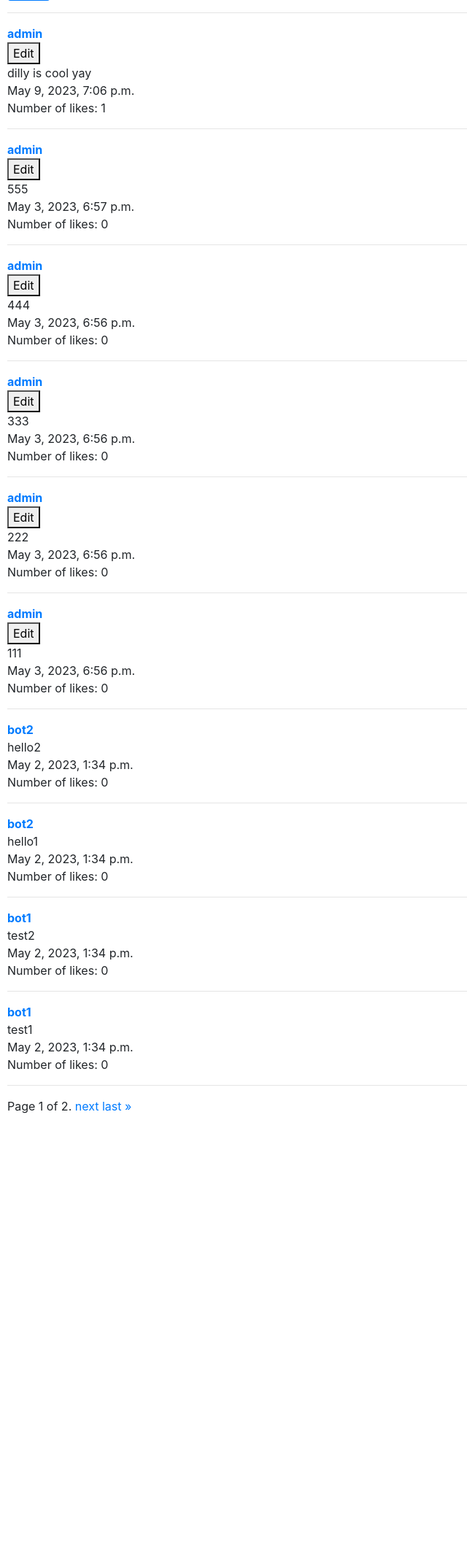
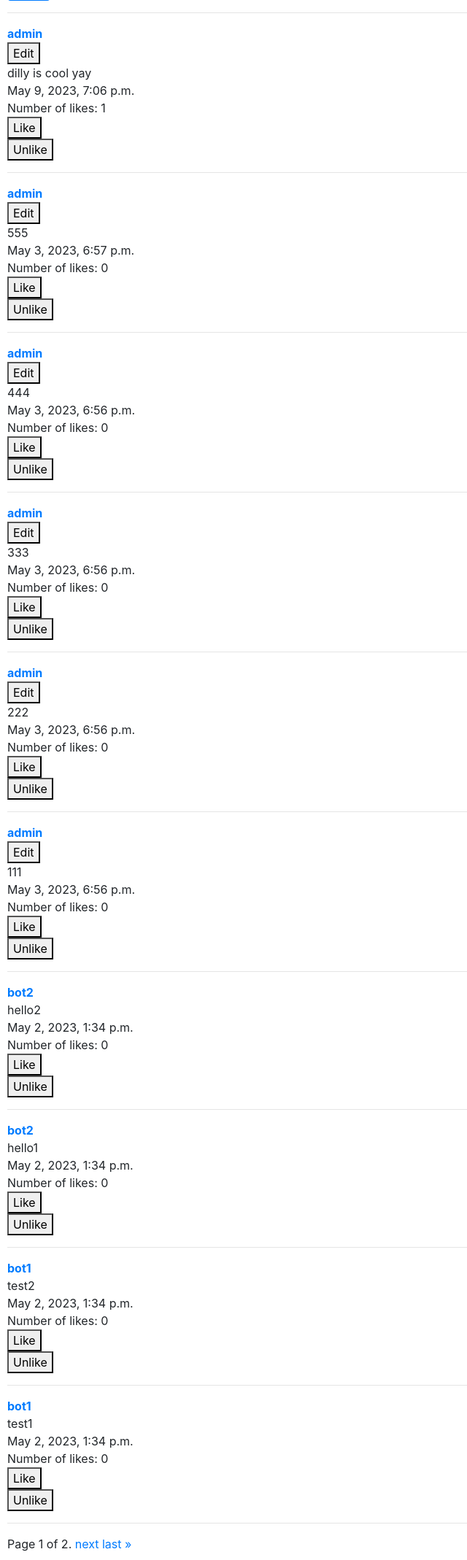
Before and after one commit to brandon-prescott/network, a Django app: page / in a window 1280 px wide. Shown: the part 275-2413 px from the top of the page at 73% size, without its empty margins (0-640 px from the left). Before the commit the page ends 1801 px from the top, so only its background shows below. Run offline with Django 3.2, Linux system fonts and the light colour scheme; a user stored in the database is signed in; data comes from the database, SQL or seed files in the repository; both versions use the stored data as it was after the commit; some libraries are stand-ins or nearby versions.

Commit message:
like counter

```diff
--- a/network/static/network/posts.js
+++ b/network/static/network/posts.js
@@ -1,9 +1,11 @@
 document.addEventListener('DOMContentLoaded', function() {
 
-    // Select all buttons with IDs in the format "edit-btn-{id}"
+    // Select all buttons with IDs in the format "...-btn-{id}"
     const editBtns = document.querySelectorAll('[id^="edit-btn-"]');
+    const likeBtns = document.querySelectorAll('[id^="like-btn-"]');
+    const unlikeBtns = document.querySelectorAll('[id^="unlike-btn-"]');
 
-    // Loop through each button and listen for click
+    // Loop through each edit button and listen for click
     editBtns.forEach(function(editBtn) {
         editBtn.addEventListener('click', function() {
             // Get ID of the current post and call editPost
@@ -11,6 +13,25 @@ document.addEventListener('DOMContentLoaded', function() {
             editPost(postID);
         });
     });
+
+    // Loop through each like button and listen for click
+    likeBtns.forEach(function(likeBtn) {
+        likeBtn.addEventListener('click', function() {
+            // Get ID of the current post and call likePost
+            const postID = likeBtn.id.replace('like-btn-', '');
+            likePost(postID);
+        });
+    });
+
+    // Loop through each unlike button and listen for click
+    unlikeBtns.forEach(function(unlikeBtn) {
+        unlikeBtn.addEventListener('click', function() {
+            // Get ID of the current post and call likePost
+            const postID = unlikeBtn.id.replace('unlike-btn-', '');
+            unlikePost(postID);
+        });
+    });
+
 })
 
 
@@ -67,3 +88,45 @@ function savePost(postID) {
 
 
 }
+
+
+function likePost(postID) {
+
+    // Replace like button with unlike button
+    document.querySelector(`#like-div-${postID}`).style.display = 'none';
+    document.querySelector(`#unlike-div-${postID}`).style.display = 'block';
+
+    const csrfToken = Cookies.get('csrftoken');
+    fetch(`like/${postID}`, {
+        method: 'POST',
+        headers: {
+            'Content-Type': 'application/json',
+            'X-CSRFToken': csrfToken
+        },
+        body: JSON.stringify({
+            action: "like"
+        })
+    });
+
+}
+
+
+function unlikePost(postID) {
+
+    // Replace like button with unlike button
+    document.querySelector(`#like-div-${postID}`).style.display = 'block';
+    document.querySelector(`#unlike-div-${postID}`).style.display = 'none';
+
+    const csrfToken = Cookies.get('csrftoken');
+    fetch(`like/${postID}`, {
+        method: 'POST',
+        headers: {
+            'Content-Type': 'application/json',
+            'X-CSRFToken': csrfToken
+        },
+        body: JSON.stringify({
+            action: "unlike"
+        })
+    });
+
+}
--- a/network/templates/network/posts.html
+++ b/network/templates/network/posts.html
@@ -31,6 +31,14 @@
             <div>
                 Number of likes: {{ post.number_of_likes }}
             </div>
+            {% if user.is_authenticated %}
+                <div id="like-div-{{ post.id }}">
+                    <button id="like-btn-{{ post.id }}">Like</button>
+                </div>
+                <div class id="unlike-div-{{ post.id }}">
+                    <button id="unlike-btn-{{ post.id }}">Unlike</button>
+                </div>
+            {% endif %}
             <hr>
         </div>
     {% endfor %}
--- a/network/urls.py
+++ b/network/urls.py
@@ -12,5 +12,6 @@ urlpatterns = [
     path("profile/<int:profile_id>", views.profile, name="profile"),
     path("follow", views.follow, name="follow"),
     path("post/<int:post_id>", views.post, name="post"),
-    path("profile/post/<int:post_id>", views.profile_post, name="profile_post")
+    path("profile/post/<int:post_id>", views.profile_post, name="profile_post"),
+    path("like/<int:post_id>", views.like, name="like")
 ]
--- a/network/views.py
+++ b/network/views.py
@@ -187,3 +187,39 @@ def post(request, post_id):
 @csrf_protect
 def profile_post(request, post_id):
     return post_content(request, post_id) # See utils.py for details
+
+
+@login_required(login_url = "login")
+@csrf_protect
+def like(request, post_id):
+    """Function will like or unlike a post based on if the user has already liked the post or not"""
+    # Query for requested post
+    try:
+        post = Post.objects.get(id=post_id)
+    except Post.DoesNotExist:
+        return JsonResponse({"error": "Post not found."}, status=404)
+
+    # Update likes if input is valid
+    if request.method == "POST":
+        data = json.loads(request.body)
+        if data.get("action") is not None:
+            if data["action"] not in ["like", "unlike"]:
+                return HttpResponse(status=400)
+            elif data["action"] == "like":
+                number_of_likes = post.number_of_likes
+                number_of_likes += 1
+                post.number_of_likes = number_of_likes
+                post.save()
+                return HttpResponse(status=204)
+            else:
+                number_of_likes = post.number_of_likes
+                number_of_likes -= 1
+                post.number_of_likes = number_of_likes
+                post.save()
+                return HttpResponse(status=204)
+
+    # Post must be via POST
+    else:
+        return JsonResponse({"error": "POST request required."}, status=400)
+
+    return redirect(index)
```
Also changed, not shown: db.sqlite3.
